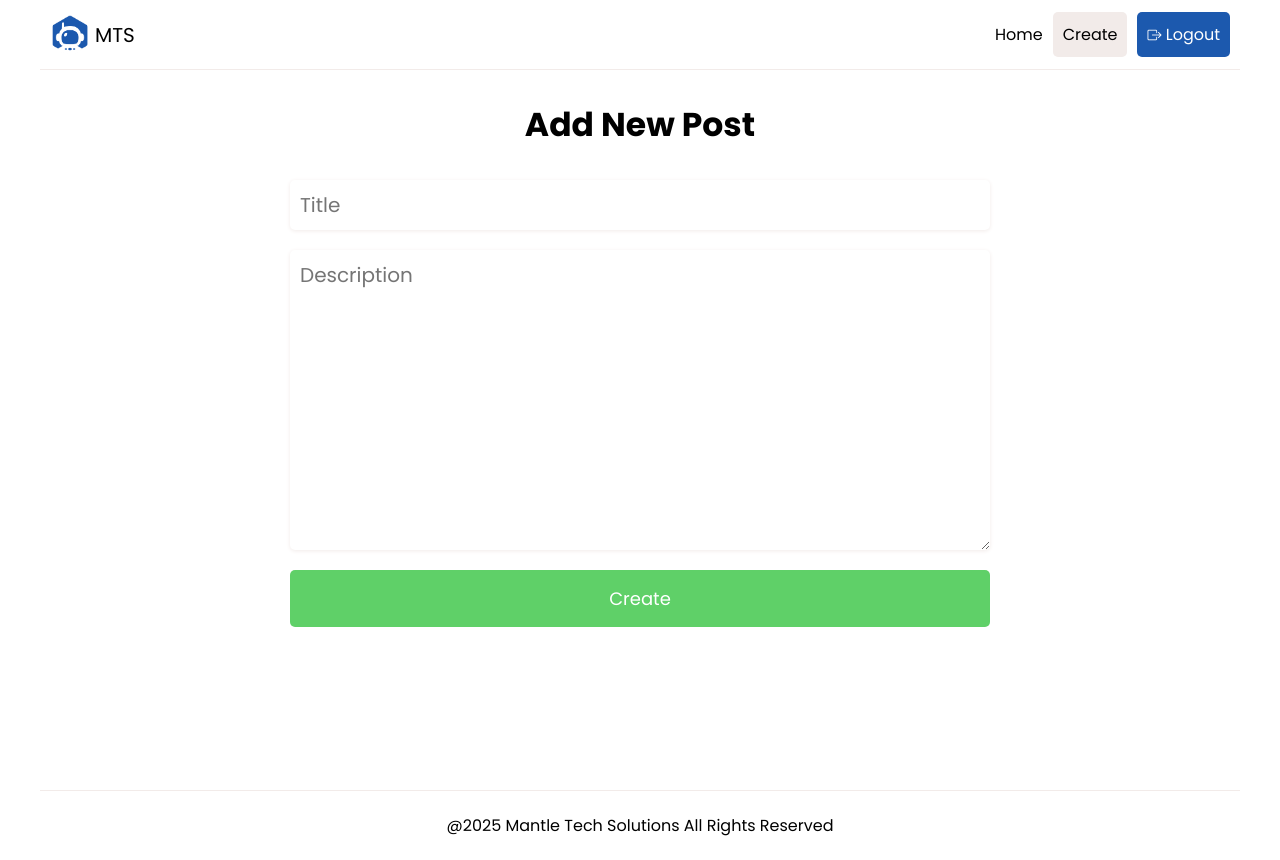
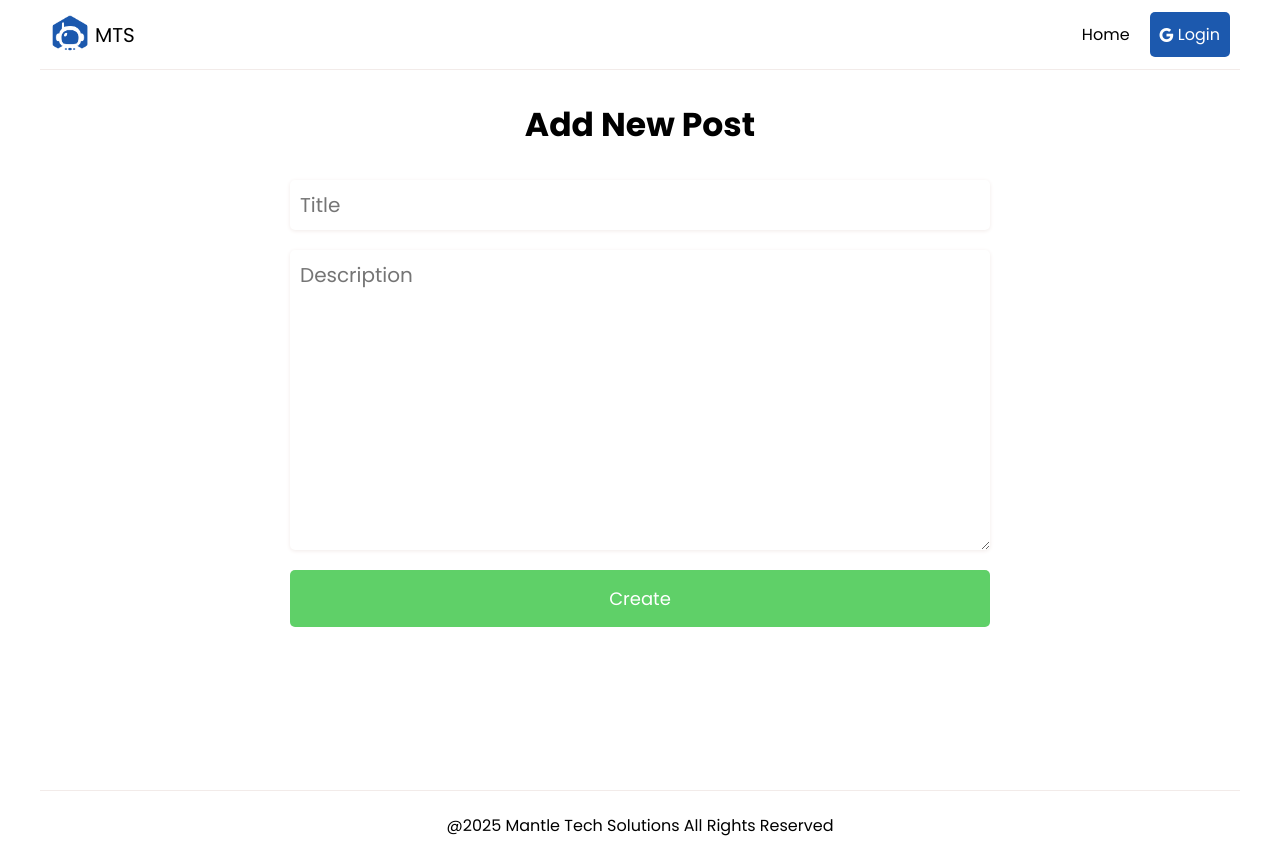
Before and after one commit to ASOkure/blog-project, a React (Create React App) app: page /create in a window 1280 px wide. Built offline with nearby package versions, Linux system fonts and the light colour scheme; the HTML template or start-up script is replaced by a standard one.

Commit message:
conditional auth header

```diff
--- a/src/components/Header.js
+++ b/src/components/Header.js
@@ -1,8 +1,22 @@
 import { Link, NavLink } from "react-router-dom";
+import { auth, provider } from "../firebase/config";
+import { signInWithPopup, signOut } from "firebase/auth";
 import Logo from "../assets/logo.png";
+import { useState } from "react";
 
 export const Header = () => {
-  const isAuth = true;
+  const [isAuth, setIsAuth] = useState(false);
+
+  function handleLogout() {
+    signOut(auth);
+    setIsAuth(false);
+  }
+
+  function handleLongin() {
+    signInWithPopup(auth, provider).then((result) => {
+      setIsAuth(true);
+    });
+  }
 
   return (
     <header>
@@ -19,12 +33,12 @@ export const Header = () => {
             <NavLink to="/create" className="link">
               Create
             </NavLink>
-            <button className="auth">
+            <button className="auth" onClick={handleLogout}>
               <i className="bi bi-box-arrow-right"></i> Logout
             </button>
           </>
         ) : (
-          <button className="auth">
+          <button className="auth" onClick={handleLongin}>
             <i className="bi bi-google"></i> Login
           </button>
         )}
```
